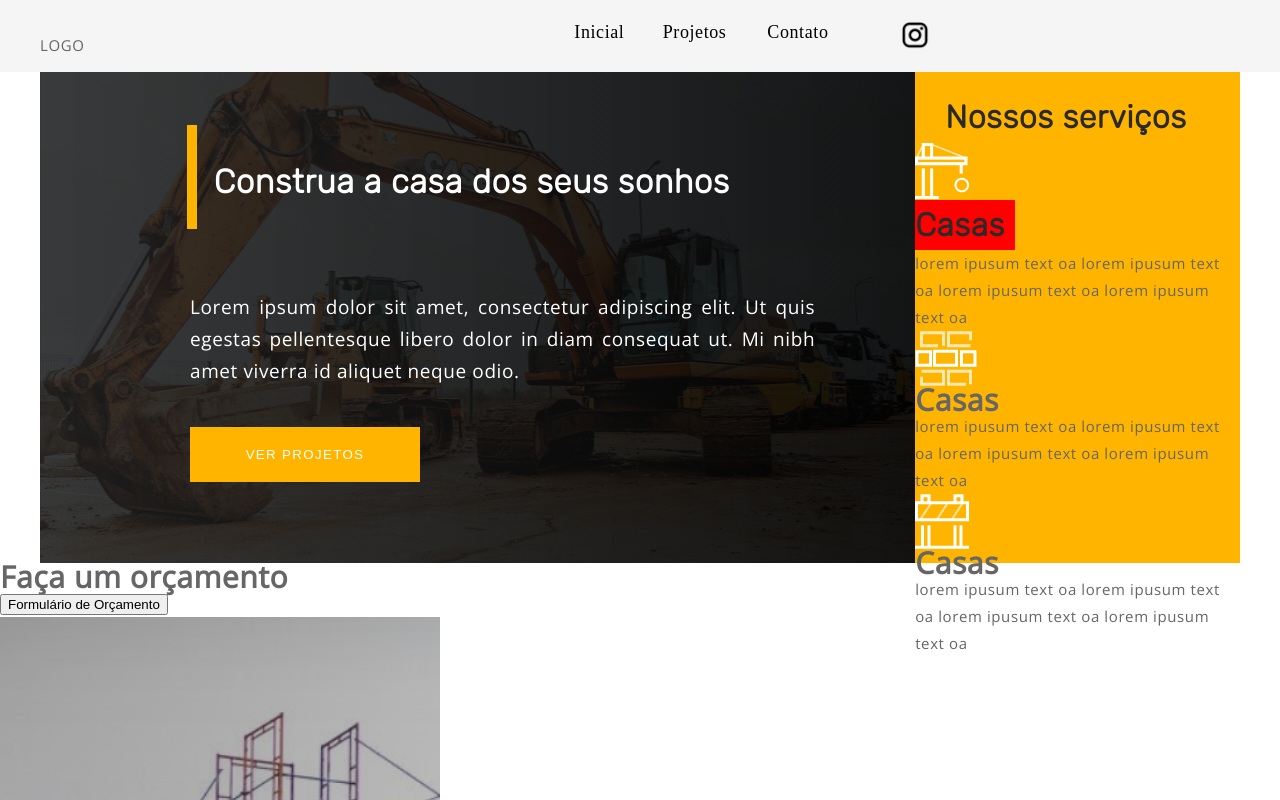
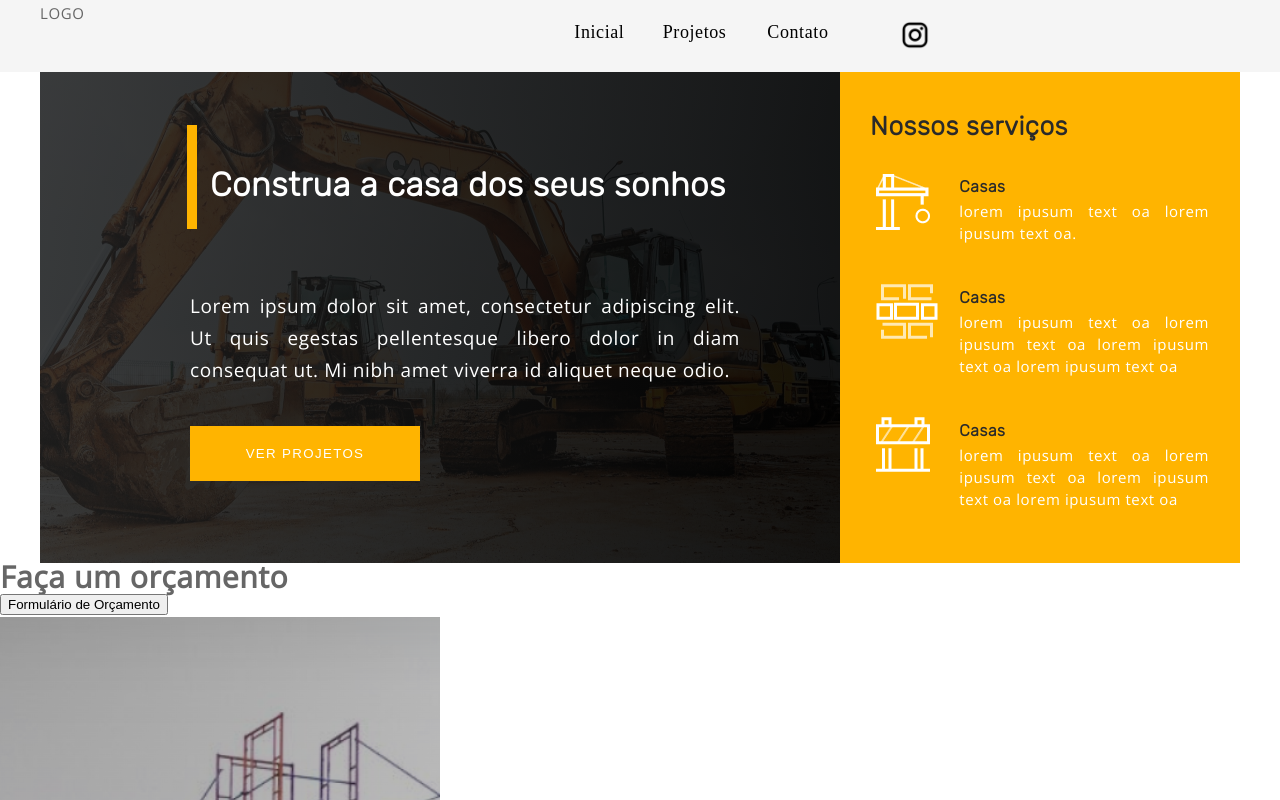
Before and after one commit to darkila26/amorim-website, a plain HTML site: page index.html in a window 1280 px wide. Shown: the top 800 px of the page. Drawn offline with nearby package versions, Linux system fonts and the light colour scheme.

Commit message:
decided to use css grid and it worked well, but need to test different resolutions

```diff
--- a/index.html
+++ b/index.html
@@ -44,40 +44,42 @@
             </header>
         </div>
         <div class="main-right">
-            <header>
                 <div class="main-right-title">
                     <h1>Nossos serviços</h1>
                 </div>
-                    <div class="main-right-box">
-                        <div class=""main-right-box-img">
-                            <img src="images/image1.png" alt="">
-                            </div>
-                            <div class="main-right-box-title">
+                <div class="container-right">
+                    <div class="container-image">
+                        <img src="images/image1.png" alt="">
+                    </div>
+                    <div class="container-text">
+                        <h1>Casas</h1>
+                    </div>
+                        <div class="container-textb">
+                            <p>lorem ipusum text oa lorem ipusum text oa.</p>
+                        </div>
+                </div>
+                <div class="container-right">
+                    <div class="container-image">
+                        <img src="images/image2.png" alt="">
+                        </div>
+                        <div class="container-text">
                             <h1>Casas</h1>
-                            </div>
-                            <div class="main-right-text">
-                                <p>lorem ipusum text oa lorem ipusum text oa lorem ipusum text oa lorem ipusum text oa </p>
-                            </div>
-                    </div>
-                    <div class="main-right-box">
-                        <div class="main-right-image">
-                            <img src="images/image2.png" alt="">
-                        </div>
-                        <div class="main-right-text">
-                            <h1>Casas</h1>
+                        <div class="container-textb">
                             <p>lorem ipusum text oa lorem ipusum text oa lorem ipusum text oa lorem ipusum text oa </p>
                         </div>
+                        </div>
                     </div>
-                    <div class="main-right-box">
-                        <div class="main-right-image">
+                    <div class="container-right">
+                        <div class="container-image">
                             <img src="images/image3.png" alt="">
                         </div>
-                        <div class="main-right-text">
+                        <div class="container-text">
                             <h1>Casas</h1>
+                        <div class="container-textb">
                             <p>lorem ipusum text oa lorem ipusum text oa lorem ipusum text oa lorem ipusum text oa </p>
                         </div>
+                        </div>
                     </div>
-            </header>
         </div>
     </div>
 
--- a/style.css
+++ b/style.css
@@ -38,8 +38,9 @@ body {
 
 nav {
     display: flex;
-    align-items: center;
     justify-content: space-between;
+    flex-flow: row wrap;
+
 }
 
 nav ul {
@@ -75,6 +76,7 @@ nav ul {
     font-style: normal;
     font-weight: 500;
     font-size: 18px;
+
     text-decoration: none;
 }
 
@@ -101,16 +103,6 @@ nav ul {
     padding: 100px 100px 100px 100px;
 }
 
-.main-right {
-    width: 408px;
-    height: 491px;
-    left: 0px;
-    top: 83px;
-    background: #FFB400;
-    display: flex;
-
-}
-
 .main-left-box {
     /* Vector 22 */
 
@@ -121,7 +113,6 @@ height: 0px;
 
 border: 5px solid #FFB400;
 transform: rotate(-90deg);
-display: auto;
 }
 
 .main-left-title h1 {
@@ -160,33 +151,62 @@ display: auto;
     color: #FFFFFF;
     border: 0;
 }
+.main-right {
+    max-width: 408px;
+    height: 491px;
+    left: 0px;
+    top: 83px;
+    background-color: #FFB400;
+}
 
-.main-right-title h1 {
-    padding: 20px 0px 0 30px;
-    color: #2A2A2A;
+.main-right-title {
     font-family: 'Rubik';
     font-style: normal;
     font-weight: 700;
-    font-size: 32px;
+    font-size: 13px;
     line-height: 50px;
+    color: #2A2A2A;
+    padding: 30px 0px 11px 30px;
 }
 
-.main-right-box-title {
-    font-family: 'Rubik';
-    font-style: bold;
-    font-weight: 700;
-    font-size: 16px;
-    line-height: 50px;
-    color: #2A2A2A;
-    padding: 0 0 0 0;
-    display: flex;
-    margin: 0;
-    background-color: red;
-    width: 100px;
+.container-right {
+    display: grid;
+    grid-template-columns: 1fr 3fr;
+    padding: 10px 31px 30px 36px;
+    text-align: justify;
 
 }
 
-.main-right-box img {
-    display: flex;
+.container-image {
+    grid-column: 1 / 2;
+    grid-row: 1 / 3;
+    width: 54px;
+    height: 58px;
+}
+
+.container-text {
+    grid-column: 2;
+    grid-row: 1 / 2;
+    font-family: 'Rubik';
+    font-style: normal;
+    font-weight: 700;
+    font-size: 8px;
+    color: #2A2A2A;
     margin: 0;
+    padding: 0;
+    border: 0;
+
 }
+
+.container-textb {
+    grid-column: 2;
+    grid-row: 2 / 3;
+    font-family: 'Open Sans';
+    font-style: normal;
+    font-weight: 400;
+    font-size: 15px;
+    line-height: 22px;
+    letter-spacing: 0.04em;
+    color: #FFFFFF;
+    text-align: justify;
+}
```
